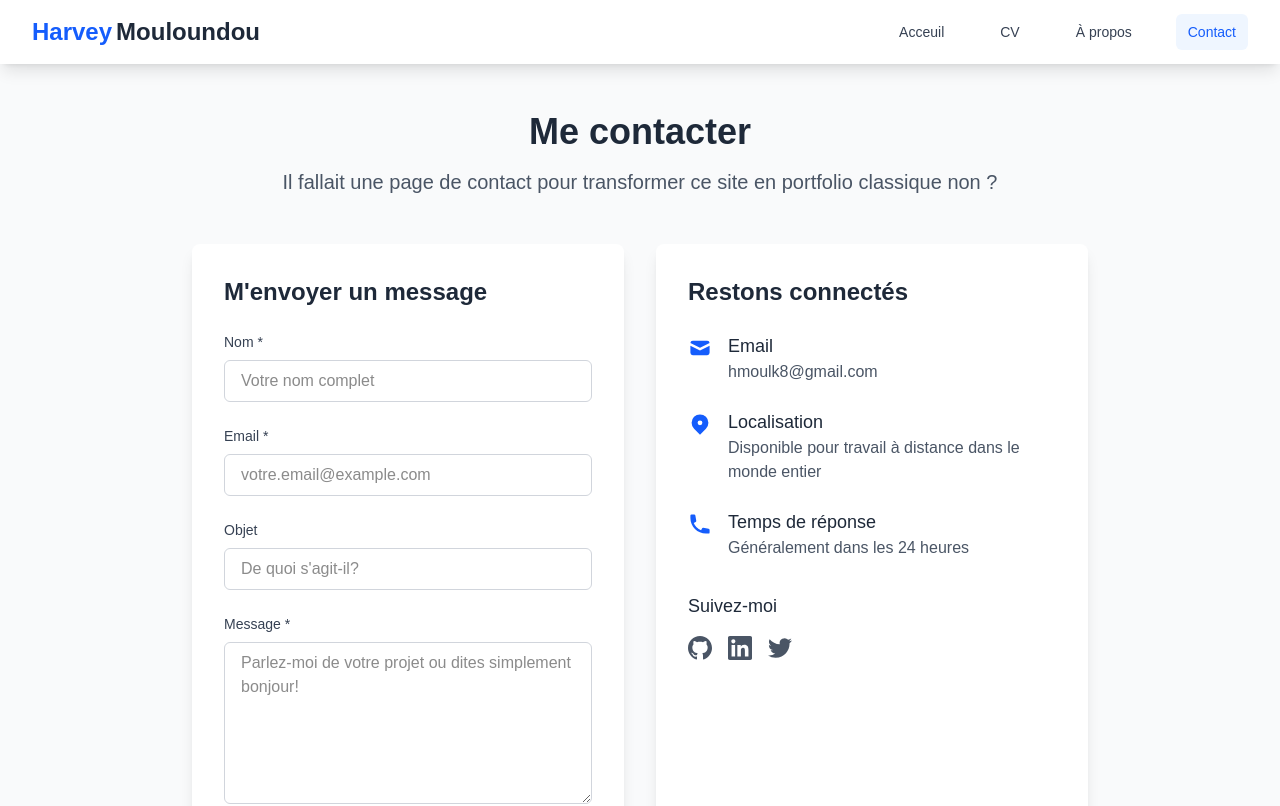
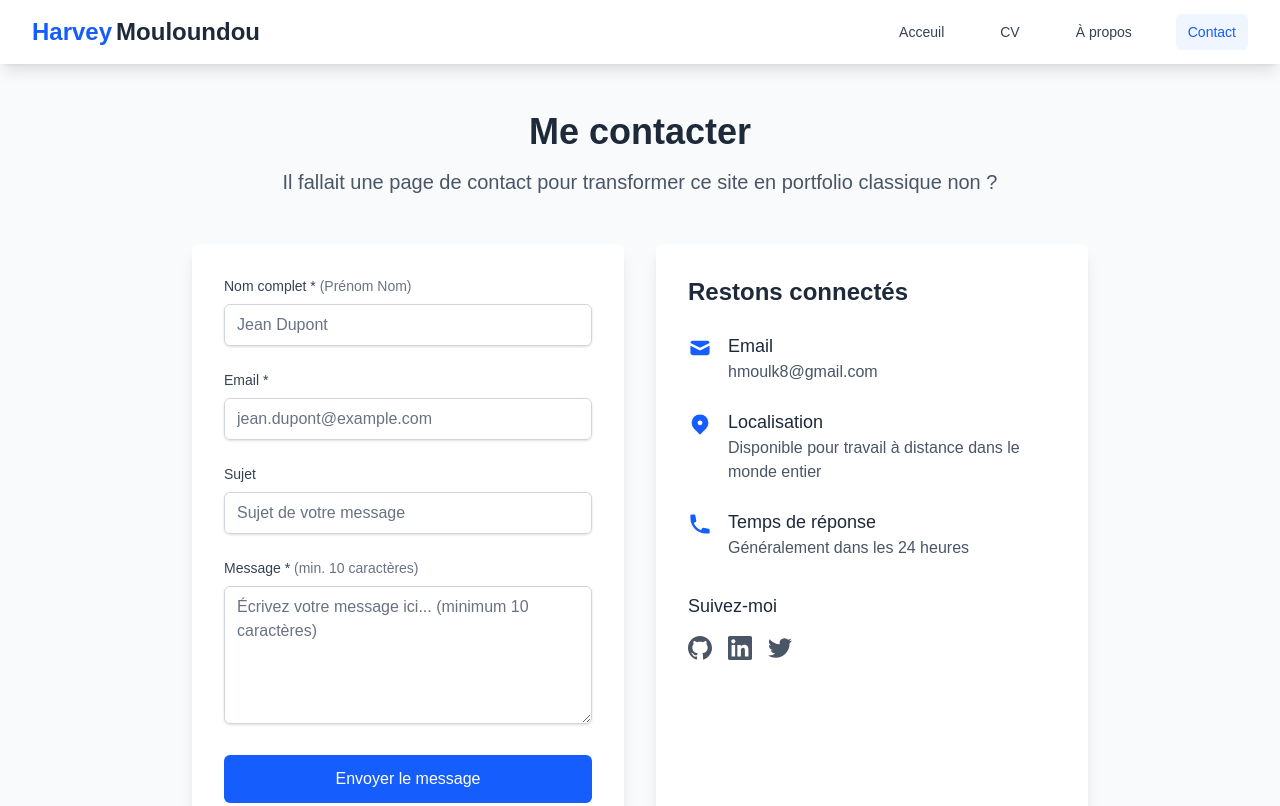
Before and after one commit to Shadowstrikesblu/ResumeWebsite, a Next.js app: page /contact in a window 1280 px wide. Shown: the top 806 px of the page. Built offline with nearby package versions, Linux system fonts and the light colour scheme.

Commit message:
11th commit

```diff
--- a/package.json
+++ b/package.json
@@ -18,6 +18,7 @@
     "@eslint/eslintrc": "^3",
     "@tailwindcss/postcss": "^4",
     "@types/node": "^20",
+    "@types/nodemailer": "^7.0.1",
     "@types/react": "^19",
     "@types/react-dom": "^19",
     "eslint": "^9",
--- a/src/app/api/contact/route.ts
+++ b/src/app/api/contact/route.ts
@@ -6,7 +6,7 @@ export async function POST(request: NextRequest) {
     const { name, email, message } = await request.json();
 
     // Create transporter (example with Gmail)
-    const transporter = nodemailer.createTransporter({
+    const transporter = nodemailer.createTransport({
       service: 'gmail',
       auth: {
         user: process.env.EMAIL_USER,
--- a/src/app/contact/sendmessage.js
+++ b/src/app/contact/sendmessage.js
@@ -1,50 +1,136 @@
 'use client';
-
 import { useState } from 'react';
 
 export default function ContactForm() {
-  const [formData, setFormData] = useState({
-    name: '',
-    email: '',
-    subject: '',
-    message: ''
+  const [isSubmitting, setIsSubmitting] = useState(false);
+  const [submitted, setSubmitted] = useState(false);
+  const [error, setError] = useState('');
+  const [validationErrors, setValidationErrors] = useState({});
+  const namePattern = /^[A-Za-zÀ-ÿ]+\s+[A-Za-zÀ-ÿ]+$/;
+  const emailPattern = /^[a-zA-Z0-9._%+-]+@[a-zA-Z0-9.-]+\.[a-zA-Z]{2,}$/;
+  function validateForm(formData) {
+        const errors = {};
+        const name = formData.get('name')?.toString().trim();
+        const email = formData.get('email')?.toString().trim();
+        const message = formData.get('message')?.toString().trim();
+
+        if (!name) {
+          errors.name = 'Le nom est requis';
+        } else if (!namePattern.test(name)) {
+          errors.name = 'Le nom doit être au format "Prénom Nom" (ex: Jean Dupont)';
+        }
+
+        if (!email) {
+          errors.email = 'L\'email est requis';
+        } else if (!emailPattern.test(email)) {
+          errors.email = 'Veuillez entrer un email valide (ex: nom@domaine.com)';
+        }
+
+        if (!message) {
+          errors.message = 'Le message est requis';
+        } else if (message.length < 10) {
+          errors.message = 'Le message doit contenir au moins 10 caractères';
+        }
+
+        return errors;
+  }
+    async function handleSubmit(e) {
+      e.preventDefault();
+      setIsSubmitting(true);
+      setError('');
+
+      const form = e.target;
+      const formData = new FormData(form);
+
+
+
+      const validationErrors = validateForm(formData);
+      if (Object.keys(validationErrors).length > 0) {
+        setValidationErrors(validationErrors);
+        setIsSubmitting(false);
+        return;
+      }
+
+      setIsSubmitting(true);
+
+    try {
+      const response = await fetch('https://formspree.io/f/mnnbwvaa', {
+        method: 'POST',
+        body: formData,
+        headers: {
+          'Accept': 'application/json'
+        }
       });
 
-  const [isSubmitting, setIsSubmitting] = useState(false);
-  const [submitted, setSubmitted] = useState(false);
-  const handleChange = (e) => {
-    setFormData({
-      ...formData,
-      [e.target.name]: e.target.value
-    });
-  };
+      if (response.ok) {
+        setSubmitted(true);
+        form.reset();
+      } else {
+        throw new Error('Something went wrong');
+      }
+    } catch (error) {
+      setError('Une erreur est survenue. Veuillez réessayer.');
+    } finally {
+      setIsSubmitting(false);
+    }
+  }
 
-  const handleSubmit = (e) => {
-    e.preventDefault();
-    // Handle form submission here
-    console.log('Form submitted:', formData);
-    alert('Merci pour votre message! Je vous répondrai bientôt.');
-    setFormData({ name: '', email: '', subject: '', message: '' });
-  };
+  function handleBlur(e) {
+    const { name, value } = e.target;
+    const tempFormData = new FormData();
+    tempFormData.set(name, value);
+
+    const errors = validateForm(tempFormData);
+    setValidationErrors(prev => ({
+      ...prev,
+      [name]: errors[name] || ''
+    }));
+  }
+
+  if (submitted) {
+    return (
+      <div className="max-w-md mx-auto text-center p-6 bg-green-50 rounded-lg border border-green-200">
+        <div className="text-green-600 mb-2">
+          <svg className="w-12 h-12 mx-auto" fill="none" stroke="currentColor" viewBox="0 0 24 24">
+            <path strokeLinecap="round" strokeLinejoin="round" strokeWidth={2} d="M5 13l4 4L19 7" />
+          </svg>
+        </div>
+        <h3 className="text-lg font-semibold text-green-800 mb-2">Message envoyé!</h3>
+        <p className="text-green-600 mb-4">Merci pour votre message. Je vous répondrai bientôt.</p>
+        <button
+          onClick={() => setSubmitted(false)}
+          className="text-blue-600 hover:text-blue-800 font-medium"
+        >
+          Envoyer un autre message
+        </button>
+      </div>
+    );
+  }
 
   return (
     <div className="bg-white shadow-lg rounded-lg p-8">
-      <h2 className="text-2xl font-semibold text-gray-800 mb-6">M'envoyer un message</h2>
-      <form onSubmit={handleSubmit} className="space-y-6">
+    <form onSubmit={handleSubmit} className="max-w-md mx-auto space-y-6" noValidate>
     <div>
       <label htmlFor="name" className="block text-sm font-medium text-gray-700 mb-2">
-            Nom *
+        Nom complet * <span className="text-gray-500 font-normal">(Prénom Nom)</span>
       </label>
       <input
         type="text"
+        name="name"
         id="name"
-            name="name"
         required
-            value={formData.name}
-            onChange={handleChange}
-            className="w-full px-4 py-2 border border-gray-300 rounded-md focus:ring-blue-500 focus:border-blue-500"
-            placeholder="Votre nom complet"
+        pattern="^[A-Za-zÀ-ÿ]+\s+[A-Za-zÀ-ÿ]+$"
+        onBlur={handleBlur}
+        className={`w-full px-3 py-2 border rounded-md shadow-sm focus:outline-none focus:ring-2 placeholder-gray-500 ${
+          validationErrors.name
+            ? 'border-red-300 focus:ring-red-500 focus:border-red-500'
+            : 'border-gray-300 focus:ring-blue-500 focus:border-blue-500'
+        }`}
+        placeholder="Jean Dupont"
       />
+      {validationErrors.name && (
+        <p className="mt-1 text-sm text-red-600">{validationErrors.name}</p>
+      )}
     </div>
 
     <div>
@@ -53,53 +139,77 @@ export default function ContactForm() {
       </label>
       <input
         type="email"
+        name="email"
         id="email"
-            name="email"
         required
-            value={formData.email}
-            onChange={handleChange}
-            className="w-full px-4 py-2 border border-gray-300 rounded-md focus:ring-blue-500 focus:border-blue-500"
-            placeholder="votre.email@example.com"
+        pattern="^[a-zA-Z0-9._%+-]+@[a-zA-Z0-9.-]+\.[a-zA-Z]{2,}$"
+        onBlur={handleBlur}
+        className={`w-full px-3 py-2 border rounded-md shadow-sm focus:outline-none focus:ring-2 placeholder-gray-500 ${
+          validationErrors.email
+            ? 'border-red-300 focus:ring-red-500 focus:border-red-500'
+            : 'border-gray-300 focus:ring-blue-500 focus:border-blue-500'
+        }`}
+        placeholder="jean.dupont@example.com"
       />
+      {validationErrors.email && (
+        <p className="mt-1 text-sm text-red-600">{validationErrors.email}</p>
+      )}
     </div>
 
     <div>
       <label htmlFor="subject" className="block text-sm font-medium text-gray-700 mb-2">
-            Objet
+        Sujet
       </label>
       <input
         type="text"
+        name="subject"
         id="subject"
-            name="subject"
-            value={formData.subject}
-            onChange={handleChange}
-            className="w-full px-4 py-2 border border-gray-300 rounded-md focus:ring-blue-500 focus:border-blue-500"
-            placeholder="De quoi s'agit-il?"
+        className="w-full px-3 py-2 border border-gray-300 rounded-md shadow-sm focus:outline-none focus:ring-2 focus:ring-blue-500 focus:border-blue-500 placeholder-gray-500"
+        placeholder="Sujet de votre message"
       />
     </div>
 
     <div>
       <label htmlFor="message" className="block text-sm font-medium text-gray-700 mb-2">
-            Message *
+        Message * <span className="text-gray-500 font-normal">(min. 10 caractères)</span>
       </label>
       <textarea
+        name="message"
         id="message"
-            name="message"
-            rows={6}
+        rows={5}
         required
-            value={formData.message}
-            onChange={handleChange}
-            className="w-full px-4 py-2 border border-gray-300 rounded-md focus:ring-blue-500 focus:border-blue-500"
-            placeholder="Parlez-moi de votre projet ou dites simplement bonjour!"
+        minLength={10}
+        onBlur={handleBlur}
+        className={`w-full px-3 py-2 border rounded-md shadow-sm focus:outline-none focus:ring-2 resize-vertical placeholder-gray-500 ${
+          validationErrors.message
+            ? 'border-red-300 focus:ring-red-500 focus:border-red-500'
+            : 'border-gray-300 focus:ring-blue-500 focus:border-blue-500'
+        }`}
+        placeholder="Écrivez votre message ici... (minimum 10 caractères)"
       />
+      {validationErrors.message && (
+        <p className="mt-1 text-sm text-red-600">{validationErrors.message}</p>
+      )}
     </div>
+
+    {/* Display general error */}
+    {error && (
+      <div className="text-red-600 text-sm bg-red-50 p-3 rounded-md border border-red-200">
+        {error}
+      </div>
+    )}
 
     <button
       type="submit"
-          className="w-full bg-blue-600 text-white py-3 px-6 rounded-md hover:bg-blue-700 transition-colors duration-200 font-medium"
+      disabled={isSubmitting || Object.keys(validationErrors).some(key => validationErrors[key])}
+      className="w-full bg-blue-600 text-white py-3 px-4 rounded-md font-medium hover:bg-blue-700 focus:outline-none focus:ring-2 focus:ring-blue-500 focus:ring-offset-2 disabled:opacity-50 disabled:cursor-not-allowed transition-colors"
     >
-          Envoyer le Message
+      {isSubmitting ? 'Envoi en cours...' : 'Envoyer le message'}
     </button>
+
+    <p className="text-xs text-gray-500 text-center">
+      * Champs obligatoires
+    </p>
   </form>
   </div>
 );
```
Also changed, not shown: 1 other file (tests, documents, lock files or other folders). Lines whose indentation alone changed are shown as unchanged.
